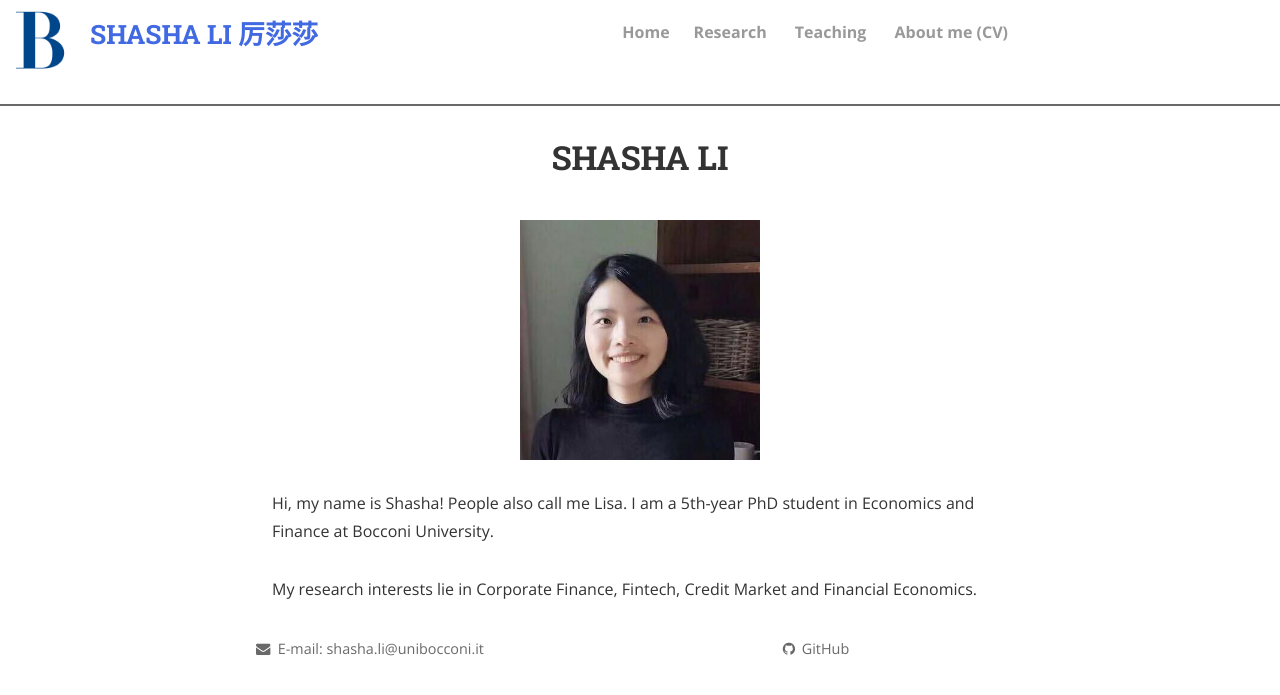
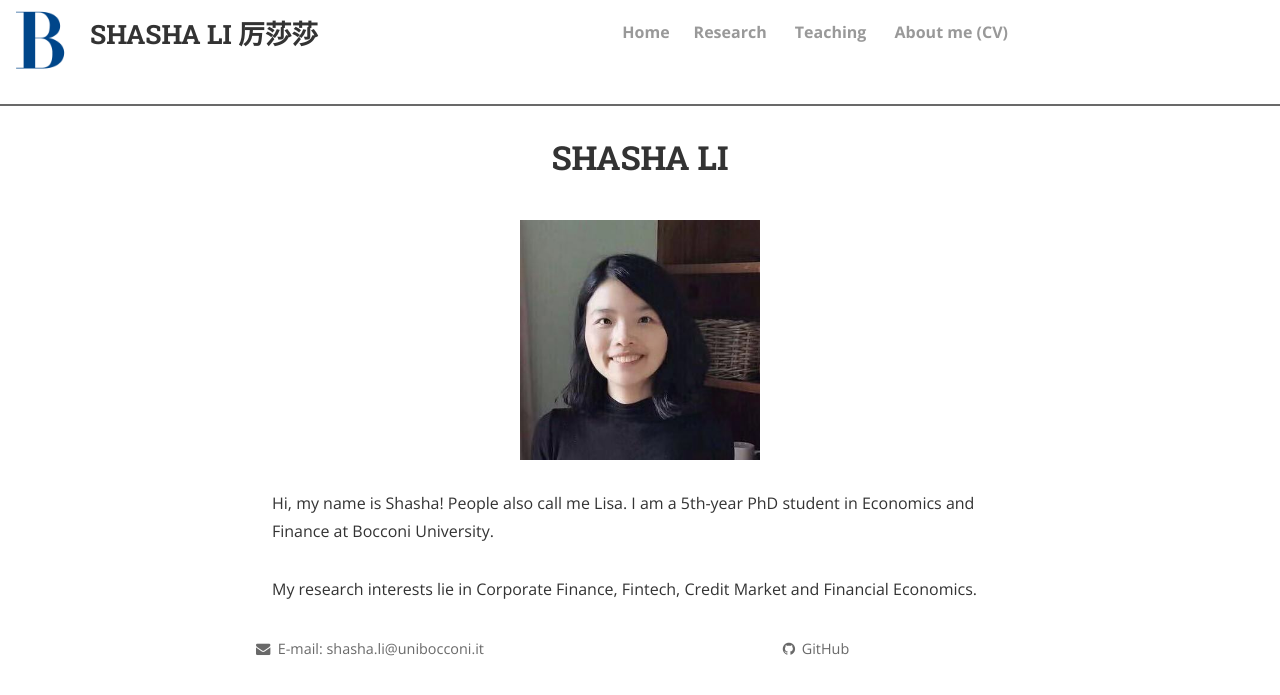
Before and after one commit to shasha-li/shasha-li.github.io, a Jekyll site: the page built from index.html, in a window 1280 px wide. Shown: the top 695 px of the page. Built offline with Jekyll 4.4.1, drawn with Linux system fonts in a browser that asks for light colours; nearby versions of some CDN libraries; the list of posts is cut into pages by our own code; comment, search, counter and statistics services are not loaded; a style sheet for code colours, icons or effects is not loaded.

Commit message:
Update header.html

```diff
--- a/_includes/header.html
+++ b/_includes/header.html
@@ -1,6 +1,6 @@
 <header class="navigation" role="banner">
  <img class="topleft" width="80" height="80" src="https://shasha-li.github.io/content/B_logo.png" alt="B">
-  <h1 class="namef" style="color:royalblue;">SHASHA LI 厉莎莎</h1>
+  <h1 class="namef">SHASHA LI 厉莎莎</h1>
   <div class="navigation-wrapper">
     <a href="javascript:void(0)" class="navigation-menu-button" id="js-mobile-menu">
       <i class="fa fa-bars"></i>
```
